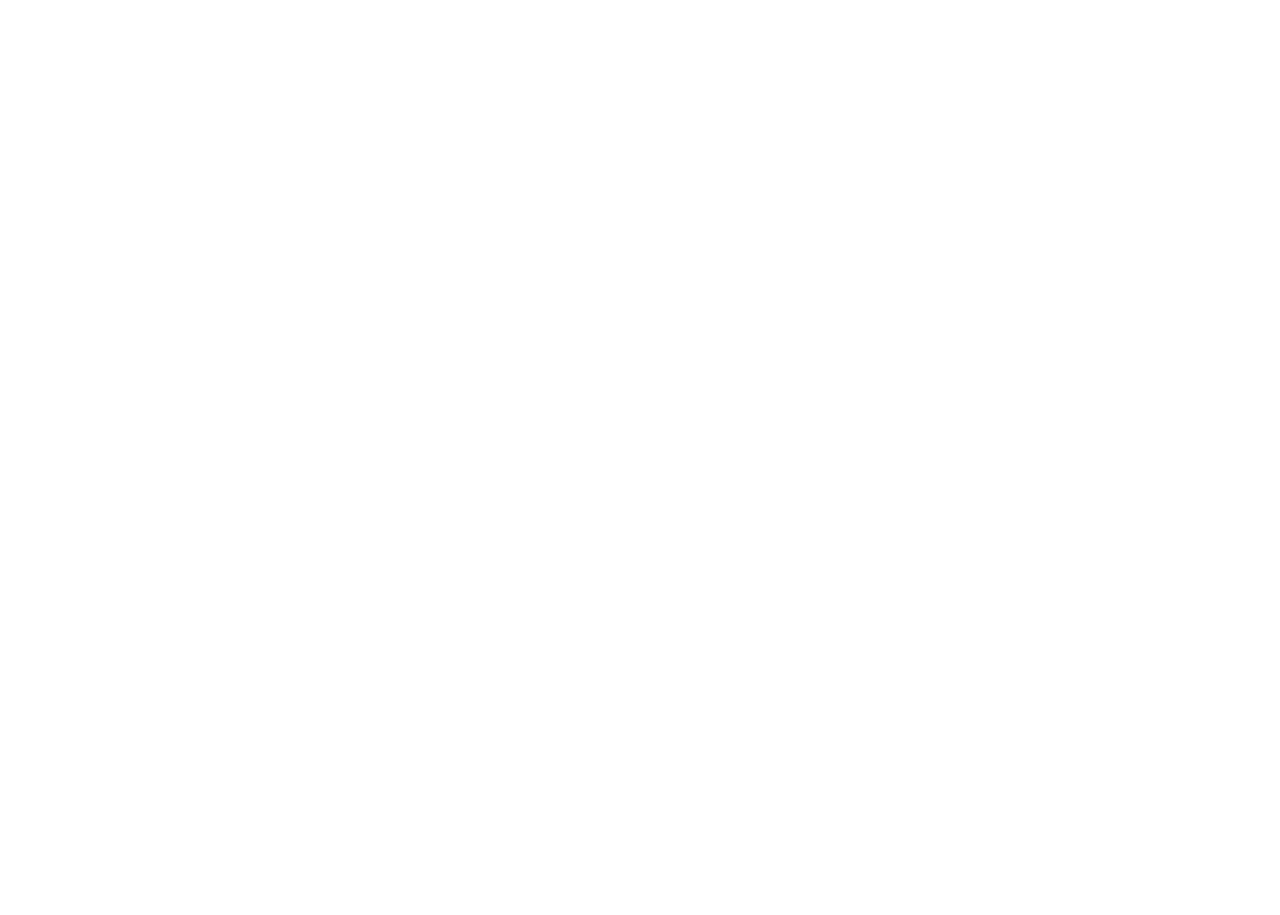
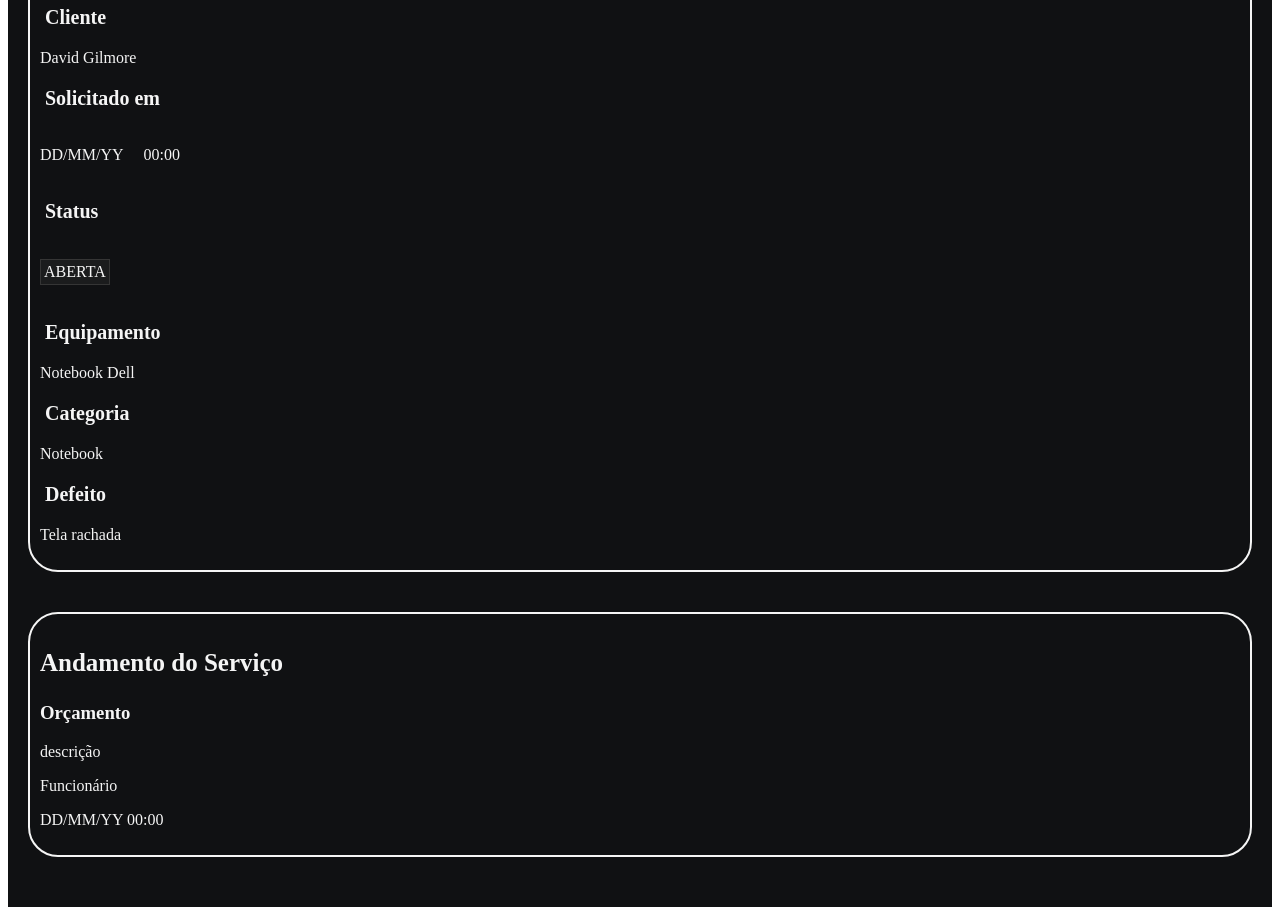
Before and after one commit to ari-n3ves/projeto-manutencao, an Angular app: page /page/dados-solicitacao in a window 1280 px wide. Before the commit this address led to /. Shown: the part 200-1115 px from the top of the page. Before the commit the page ends 800 px from the top, so only its background shows below. Built offline with nearby package versions, Linux system fonts and the light colour scheme.

Commit message:
Atualização do layout de dados-solcitacao e adição das etapas de andamento

```diff
--- a/src/app/app.routes.ts
+++ b/src/app/app.routes.ts
@@ -1,9 +1,14 @@
 import { Routes } from '@angular/router';
 import { Inicio } from './cliente/inicio/inicio';
+import { DadosSolicitacao } from './pages/dados-solicitacao';
 
 export const routes: Routes = [
   {
     path: 'cliente/inicio',
     component: Inicio
+  },
+  {
+    path: 'page/dados-solicitacao',
+    component: DadosSolicitacao
   }
 ];
--- a/src/app/pages/dados-solicitacao/dados-solicitacao.css
+++ b/src/app/pages/dados-solicitacao/dados-solicitacao.css
@@ -10,23 +10,45 @@
     display: flex;
     flex-direction: column;
     justify-content: center;
-    text-align: center;
+    text-align: left;
 }
 
-.data-hora-wrap{
-    justify-content: center;
+.titulo-secao{
+    text-align: left;
+    font-size: 25px;
+}
+
+.dados-solicitacao{
+    padding: 10px;
+    margin: 20px;
+    border: 2px solid #f5f5f5;
+    border-radius: 30px;
+}
+
+.item{
+    padding-left: 5px;
+    font-size: 20px;
+    font-weight: bold;
+}
+
+.data-hora{
+    justify-content: left;
     display: flex;
     flex-direction: row;
     gap: 20px;
 }
 
-.data-hora > span{
-    border: 1px solid #ff5500;
-    background: rgba(255, 85, 0, 0.3);
+#status-solicitacao{
+    font-size: 15;
+    display: inline-block;
+    padding: 3px;
+    border: 1px solid rgb(53, 53, 53);
+    background: rgba(53, 53, 53, 0.3);
 }
 
-.descricao{
-    background: #f5f5f5;
-    width: 100px;
-    height: 200px;
+.andamento-servico{
+    padding: 10px;
+    margin: 20px;
+    border: 2px solid #f5f5f5;
+    border-radius: 30px;
 }
--- a/src/app/pages/dados-solicitacao/dados-solicitacao.html
+++ b/src/app/pages/dados-solicitacao/dados-solicitacao.html
@@ -1,26 +1,42 @@
 <div class="container-solicitacao">
     <h2>Solicitação de Manutenção</h2>
 
-    <div class="info-equipamento">
-        <p id="cliente">Cliente: </p>
+    <section class="dados-solicitacao">
+        <h2 class="titulo-secao">Dados da Solicitação</h2>
 
-        <div class="data-hora-wrap">
-            <p class="data-hora">Data: <span>DD/MM/YY</span> </p>
-            <p class="data-hora">Hora: <span>00:00</span></p>
+        <h3 class="item">Cliente</h3>
+        <p>David Gilmore</p>
+
+        <h3 class="item">Solicitado em</h3>
+         <div class="data-hora">
+            <p>DD/MM/YY</p>
+            <p>00:00</p>
         </div>
 
-        <p>Descrição do Equipamento</p>
-        <div class="descricao"></div>
+        <h3 class="item">Status</h3>
+        <p id="status-solicitacao">ABERTA</p>
 
-        <p>Categoria: </p>
+        <h3 class="item">Equipamento</h3>
+        <p>Notebook Dell</p>
 
-        <p>Defeito</p>
-        <div class="descricao"></div>
-    </div>
+        <h3 class="item">Categoria</h3>
+        <p>Notebook</p>
 
-    <div class="andamento-servico">
-        <h3>Andamento do Serviço</h3>
+        <h3 class="item">Defeito</h3>
+        <p>Tela rachada</p>
 
-    </div>
+    </section>
+
+    <section class="andamento-servico">
+        <h3 class="titulo-secao">Andamento do Serviço</h3>
+
+        <div class="etapa">
+            <h3 class="titulo-etapa">Orçamento</h3>
+            <p>descrição</p>
+            <p>Funcionário</p>
+            <p>DD/MM/YY 00:00</p>
+        </div>
+
+    </section>
 
 </div>
```
Also changed, not shown: src/app/app.html (line endings or trailing spaces).
